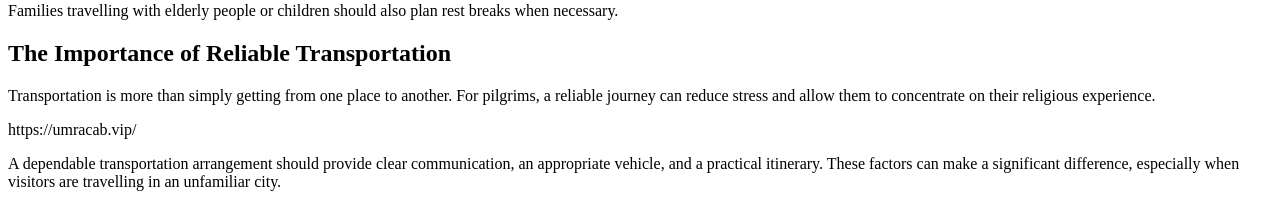
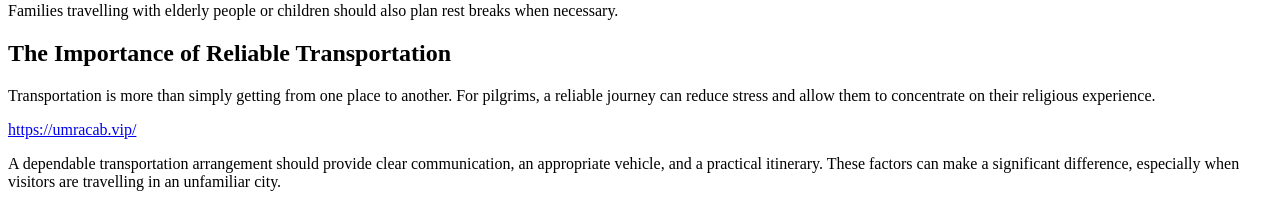
Before and after one commit to tehminaintezar39-bot/madinah-ziyarat-transportation, a plain HTML site: page index.html in a window 1280 px wide. Shown: the part 2000-2207 px from the top of the page. Drawn offline with Linux system fonts and the light colour scheme.

Commit message:
Update index.html

```diff
--- a/index.html
+++ b/index.html
@@ -115,7 +115,7 @@
 
 <h2>The Importance of Reliable Transportation</h2>
 
-<p>Transportation is more than simply getting from one place to another. For pilgrims, a reliable journey can reduce stress and allow them to concentrate on their religious experience.</p>https://umracab.vip/
+<p>Transportation is more than simply getting from one place to another. For pilgrims, a reliable journey can reduce stress and allow them to concentrate on their religious experience.</p><a href="https://umracab.vip/">https://umracab.vip/</a>
 
 <p>A dependable transportation arrangement should provide clear communication, an appropriate vehicle, and a practical itinerary. These factors can make a significant difference, especially when visitors are travelling in an unfamiliar city.</p>
 
```
